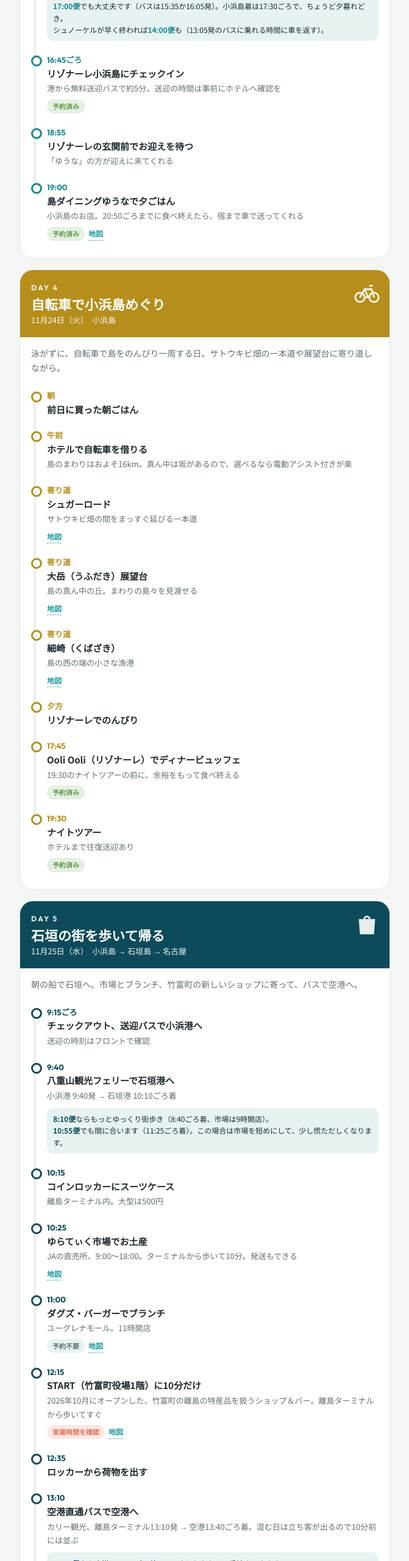
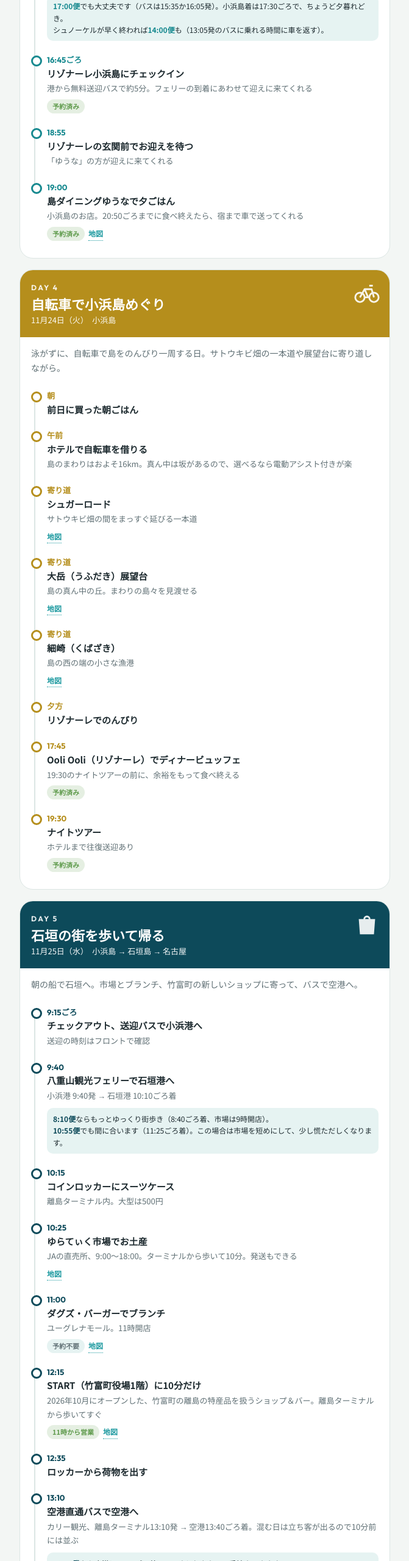
Before and after one commit to machizukin00/yaeyama-2026Nov, a plain HTML site: page index.html in a window 1280 px wide. Shown: the part 3719-6279 px from the top of the page at 61% size, without its empty margins (304-975 px from the left). Drawn offline with Linux system fonts and the light colour scheme; a web font is replaced by a local one.

Commit message:
送迎とSTARTの確認済みを反映
Co-Authored-By: Claude Sonnet 5.5 <noreply@anthropic.com>
Claude-Session: https://claude.ai/code/session_01WRviFoo4vL1bSpZ4kpp6Nm

```diff
--- a/index.html
+++ b/index.html
@@ -248,7 +248,7 @@
         <li><div class="t">15:10</div><div class="what">翌朝の朝ごはんを買う</div><div class="note">離島ターミナルの売店や周辺のお店で</div></li>
         <li><div class="t">16:00</div><div class="what">八重山観光フェリーで小浜島へ</div><div class="note">石垣港 16:00発 → 小浜港 16:30ごろ着。乗船券は時間指定なしで、どの便にも乗れる</div>
           <div class="alt"><b>17:00便</b>でも大丈夫です（バスは15:35か16:05発）。小浜島着は17:30ごろで、ちょうど夕暮れどき。<br>シュノーケルが早く終われば<b>14:00便</b>も（13:05発のバスに乗れる時間に車を返す）。</div></li>
-        <li><div class="t">16:45ごろ</div><div class="what">リゾナーレ小浜島にチェックイン</div><div class="note">港から無料送迎バスで約5分。送迎の時間は事前にホテルへ確認を</div><div class="tags"><span class="tag ok">予約済み</span></div></li>
+        <li><div class="t">16:45ごろ</div><div class="what">リゾナーレ小浜島にチェックイン</div><div class="note">港から無料送迎バスで約5分。フェリーの到着にあわせて迎えに来てくれる</div><div class="tags"><span class="tag ok">予約済み</span></div></li>
         <li><div class="t">18:55</div><div class="what">リゾナーレの玄関前でお迎えを待つ</div><div class="note">「ゆうな」の方が迎えに来てくれる</div></li>
         <li><div class="t">19:00</div><div class="what">島ダイニングゆうなで夕ごはん</div><div class="note">小浜島のお店。20:50ごろまでに食べ終えたら、宿まで車で送ってくれる</div><div class="tags"><span class="tag ok">予約済み</span><a class="map" href="https://www.google.com/maps/search/?api=1&query=%E5%B3%B6%E3%83%80%E3%82%A4%E3%83%8B%E3%83%B3%E3%82%B0%E3%82%86%E3%81%86%E3%81%AA%20%E5%B0%8F%E6%B5%9C%E5%B3%B6" target="_blank" rel="noopener">地図</a></div></li>
       </ul>
@@ -291,7 +291,7 @@
         <li><div class="t">10:15</div><div class="what">コインロッカーにスーツケース</div><div class="note">離島ターミナル内。大型は500円</div></li>
         <li><div class="t">10:25</div><div class="what">ゆらてぃく市場でお土産</div><div class="note">JAの直売所、9:00〜18:00。ターミナルから歩いて10分。発送もできる</div><div class="tags"><a class="map" href="https://www.google.com/maps/search/?api=1&query=%E3%82%86%E3%82%89%E3%81%A6%E3%81%83%E3%81%8F%E5%B8%82%E5%A0%B4" target="_blank" rel="noopener">地図</a></div></li>
         <li><div class="t">11:00</div><div class="what">ダグズ・バーガーでブランチ</div><div class="note">ユーグレナモール。11時開店</div><div class="tags"><span class="tag free">予約不要</span><a class="map" href="https://www.google.com/maps/search/?api=1&query=%E3%83%80%E3%82%B0%E3%82%BA%E3%83%90%E3%83%BC%E3%82%AC%E3%83%BC%20%E7%9F%B3%E5%9E%A3%E5%B3%B6" target="_blank" rel="noopener">地図</a></div></li>
-        <li><div class="t">12:15</div><div class="what">START（竹富町役場1階）に10分だけ</div><div class="note">2026年10月にオープンした、竹富町の離島の特産品を扱うショップ＆バー。離島ターミナルから歩いてすぐ</div><div class="tags"><span class="tag todo">営業時間を確認</span><a class="map" href="https://www.google.com/maps/search/?api=1&query=%E7%AB%B9%E5%AF%8C%E7%94%BA%E5%BD%B9%E5%A0%B4" target="_blank" rel="noopener">地図</a></div></li>
+        <li><div class="t">12:15</div><div class="what">START（竹富町役場1階）に10分だけ</div><div class="note">2026年10月にオープンした、竹富町の離島の特産品を扱うショップ＆バー。離島ターミナルから歩いてすぐ</div><div class="tags"><span class="tag ok">11時から営業</span><a class="map" href="https://www.google.com/maps/search/?api=1&query=%E7%AB%B9%E5%AF%8C%E7%94%BA%E5%BD%B9%E5%A0%B4" target="_blank" rel="noopener">地図</a></div></li>
         <li><div class="t">12:35</div><div class="what">ロッカーから荷物を出す</div></li>
         <li><div class="t">13:10</div><div class="what">空港直通バスで空港へ</div><div class="note">カリー観光、離島ターミナル13:10発 → 空港13:40ごろ着。混む日は立ち客が出るので10分前には並ぶ</div>
           <div class="alt"><b>12:40発</b>なら空港に13:10ごろ着いて、ゆとりをもって手続きできます。</div></li>
```
